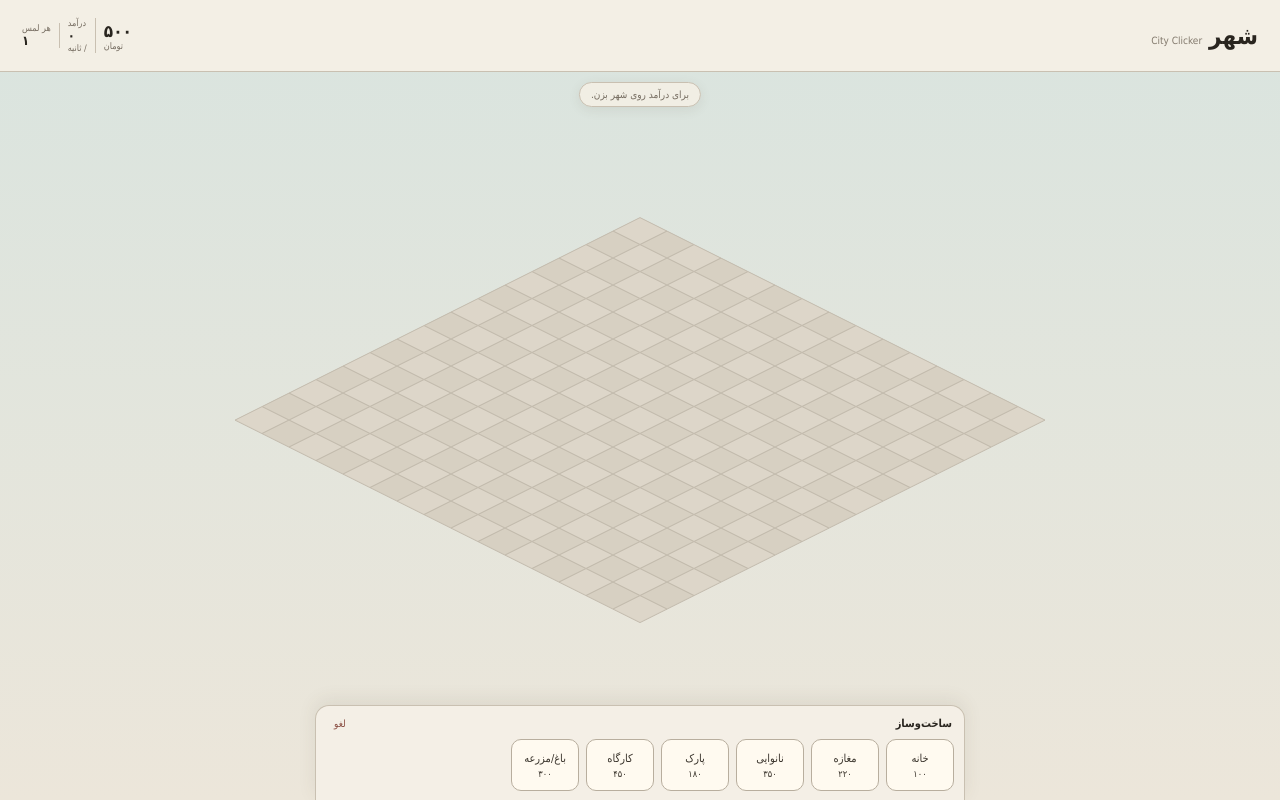
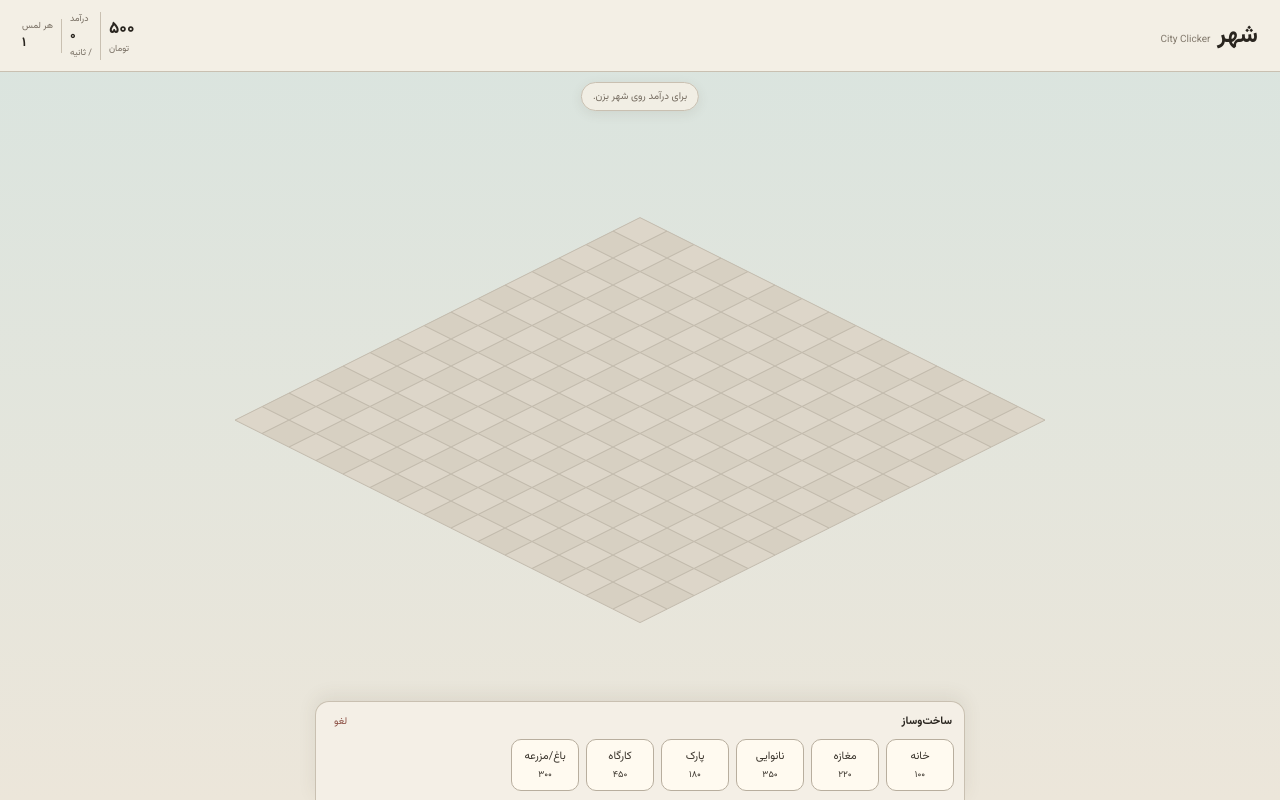
Before and after one commit to Amirashkan/City-Clicker-PERSIAN, a website built with Vite: page index.html in a window 1280 px wide. Built offline with nearby package versions, Linux system fonts and the light colour scheme.

Commit message:
Use Vazirmatn as the app font

```diff
--- a/src/style.css
+++ b/src/style.css
@@ -1,5 +1,7 @@
+@import url('https://fonts.googleapis.com/css2?family=Vazirmatn:wght@400;500;600;700&display=swap');
+
 :root{
-  font-family:Tahoma,Arial,sans-serif;
+  font-family:'Vazirmatn',Tahoma,Arial,sans-serif;
   color:#29251f;
   background:#e9e3d7;
   --safe-bottom:env(safe-area-inset-bottom,0px);
```
